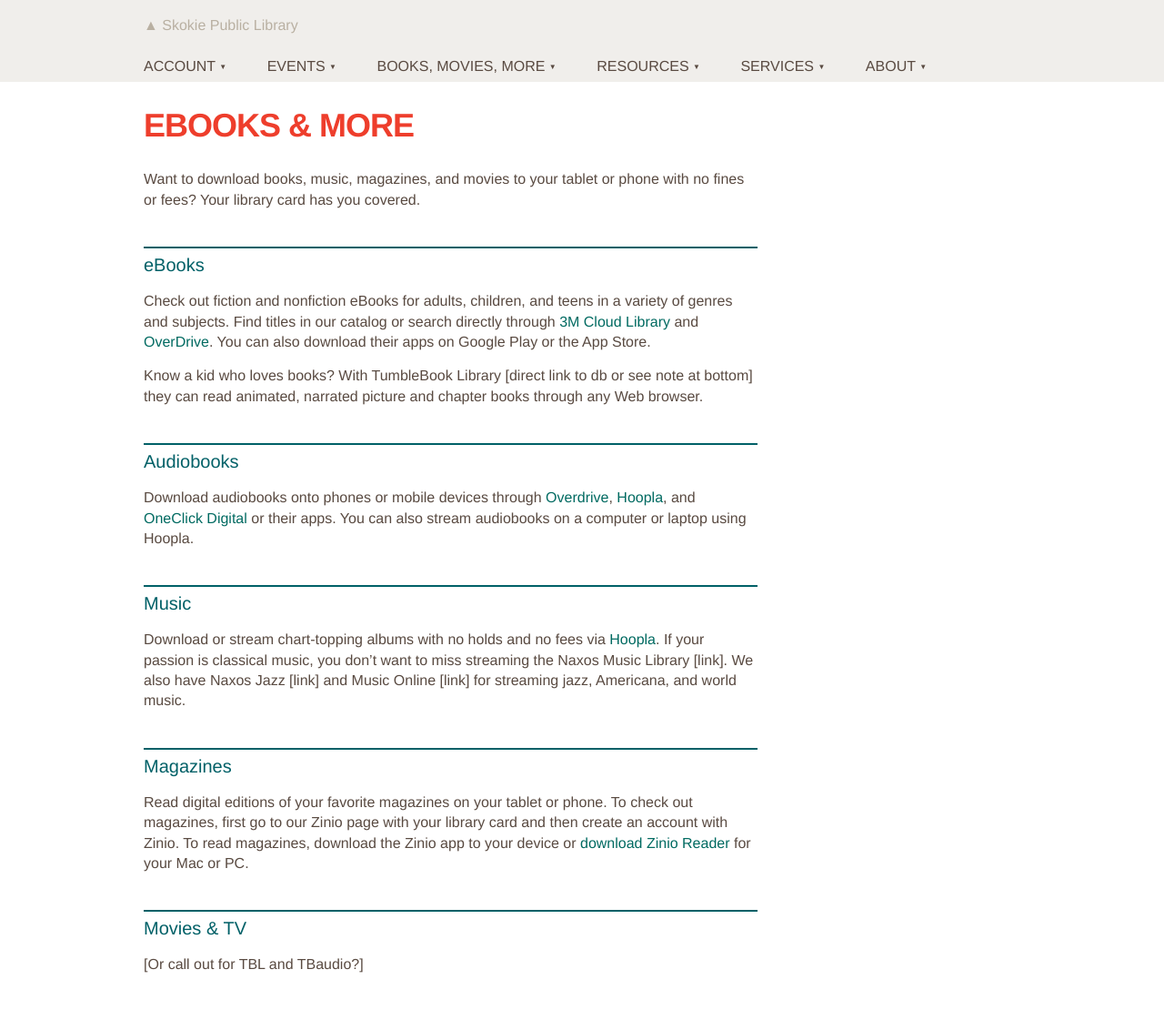
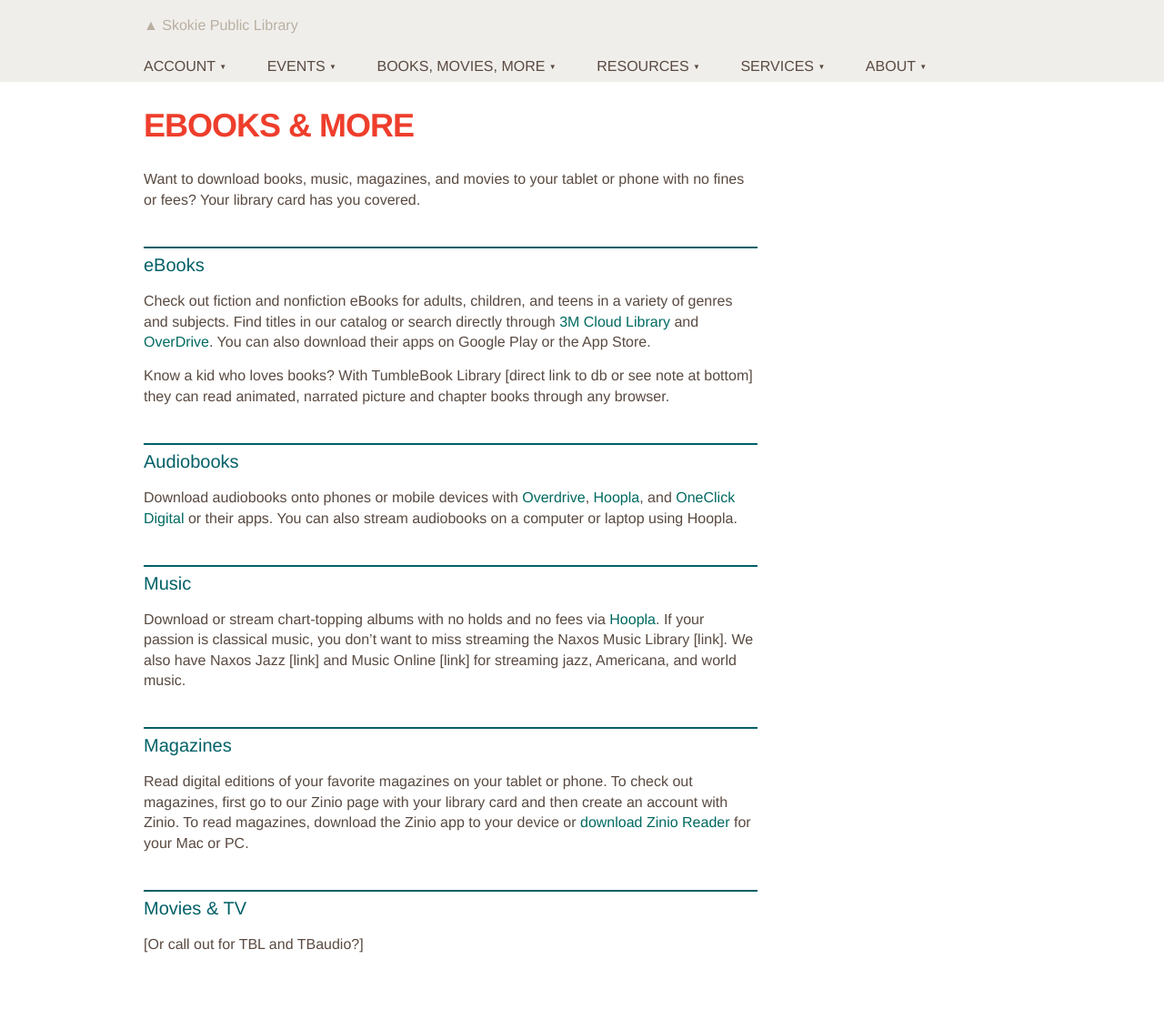
Before and after one commit to skokielibrary/spl-content, a Jekyll site: the page built from _content/annabelle/books-movies-more--ebooks-more.markdown, in a window 1280 px wide. Shown: the whole page at 91% size. Built offline with Jekyll 4.4.1, drawn with Linux system fonts in a browser that asks for light colours; after the commit the page ends 1109 px from its top, so only the background shows below that.

Commit message:
Updated books-movies-more--ebooks-more.markdown

```diff
--- a/_content/annabelle/books-movies-more--ebooks-more.markdown
+++ b/_content/annabelle/books-movies-more--ebooks-more.markdown
@@ -9,10 +9,10 @@ Want to download books, music, magazines, and movies to your tablet or phone wit
 ##eBooks
 Check out fiction and nonfiction eBooks for adults, children, and teens in a variety of genres and subjects. Find titles in our catalog or search directly through [3M Cloud Library](http://ebook.3m.com/library/SkokiePublicLibrary/) and [OverDrive](http://overdrive.skokielibrary.info/). You can also download their apps on Google Play or the App Store.
 
-Know a kid who loves books? With TumbleBook Library [direct link to db or see note at bottom] they can read animated, narrated picture and chapter books through any Web browser.
+Know a kid who loves books? With TumbleBook Library [direct link to db or see note at bottom] they can read animated, narrated picture and chapter books through any browser.
 
 ##Audiobooks
-Download audiobooks onto phones or mobile devices through [Overdrive](http://overdrive.skokielibrary.inf/), [Hoopla](http://hoopla.skokielibrary.info), and [OneClick Digital](http://skokieil.oneclickdigital.com/) or their apps. You can also stream audiobooks on a computer or laptop using Hoopla.
+Download audiobooks onto phones or mobile devices with [Overdrive](http://overdrive.skokielibrary.inf/), [Hoopla](http://hoopla.skokielibrary.info), and [OneClick Digital](http://skokieil.oneclickdigital.com/) or their apps. You can also stream audiobooks on a computer or laptop using Hoopla.
 
 ##Music
 Download or stream chart-topping albums with no holds and no fees via [Hoopla](http://hoopla.skokielibrary.info). If your passion is classical music, you don't want to miss streaming the Naxos Music Library [link]. We also have Naxos Jazz [link] and Music Online [link] for streaming jazz, Americana, and world music.
```
